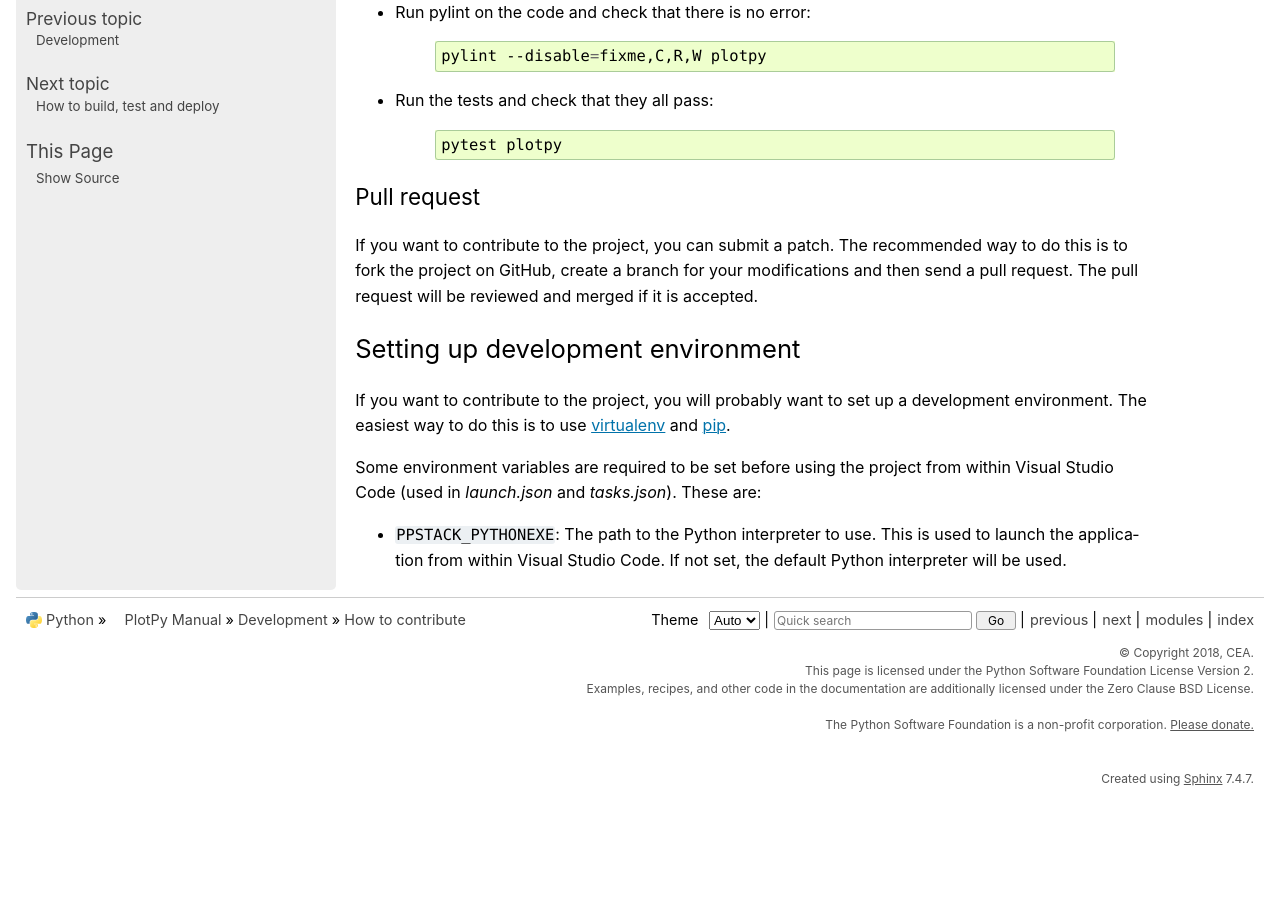
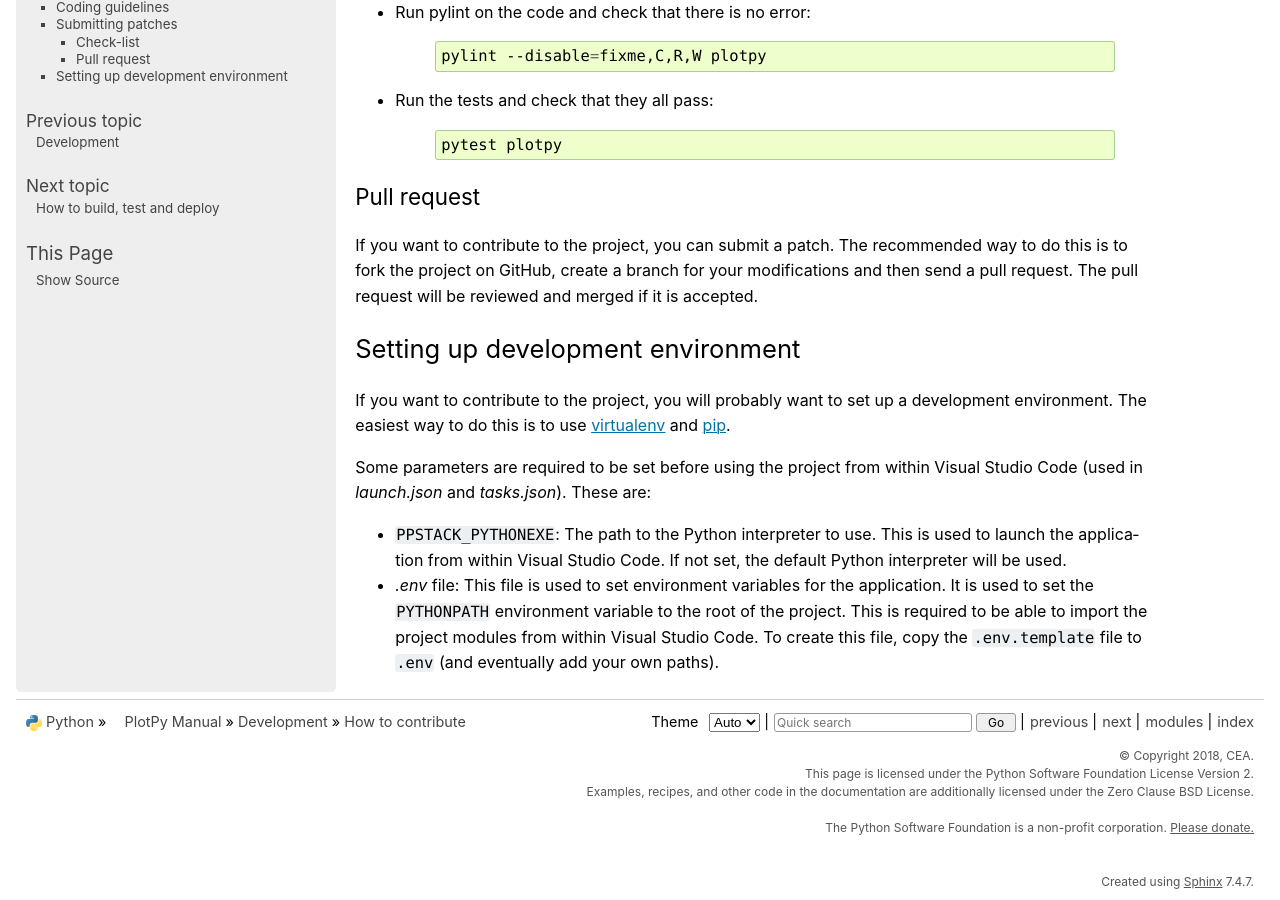
Before and after one commit to PlotPyStack/PlotPy, a Sphinx documentation site: the page built from doc/dev/contribute.rst, in a window 1280 px wide and 900 px high, scrolled down 1238 px. Built offline with Sphinx 7.4.7, drawn with Linux system fonts in a browser that asks for light colours; before the commit the page ends 2035 px from its top, so only the background shows below that.

Commit message:
Added .env.template

```diff
--- a/doc/dev/contribute.rst
+++ b/doc/dev/contribute.rst
@@ -93,9 +93,15 @@
 <http://pypi.python.org/pypi/virtualenv>`_ and `pip
 <http://pypi.python.org/pypi/pip>`_.
 
-Some environment variables are required to be set before using the project from
-within Visual Studio Code (used in `launch.json` and `tasks.json`). These are:
+Some parameters are required to be set before using the project from within
+Visual Studio Code (used in `launch.json` and `tasks.json`). These are:
 
 * ``PPSTACK_PYTHONEXE``: The path to the Python interpreter to use. This is
   used to launch the application from within Visual Studio Code. If not set,
   the default Python interpreter will be used.
+
+* `.env` file: This file is used to set environment variables for the
+  application. It is used to set the ``PYTHONPATH`` environment variable to
+  the root of the project. This is required to be able to import the project
+  modules from within Visual Studio Code. To create this file, copy the
+  ``.env.template`` file to ``.env`` (and eventually add your own paths).
```
Also changed, not shown: 2 other files.
